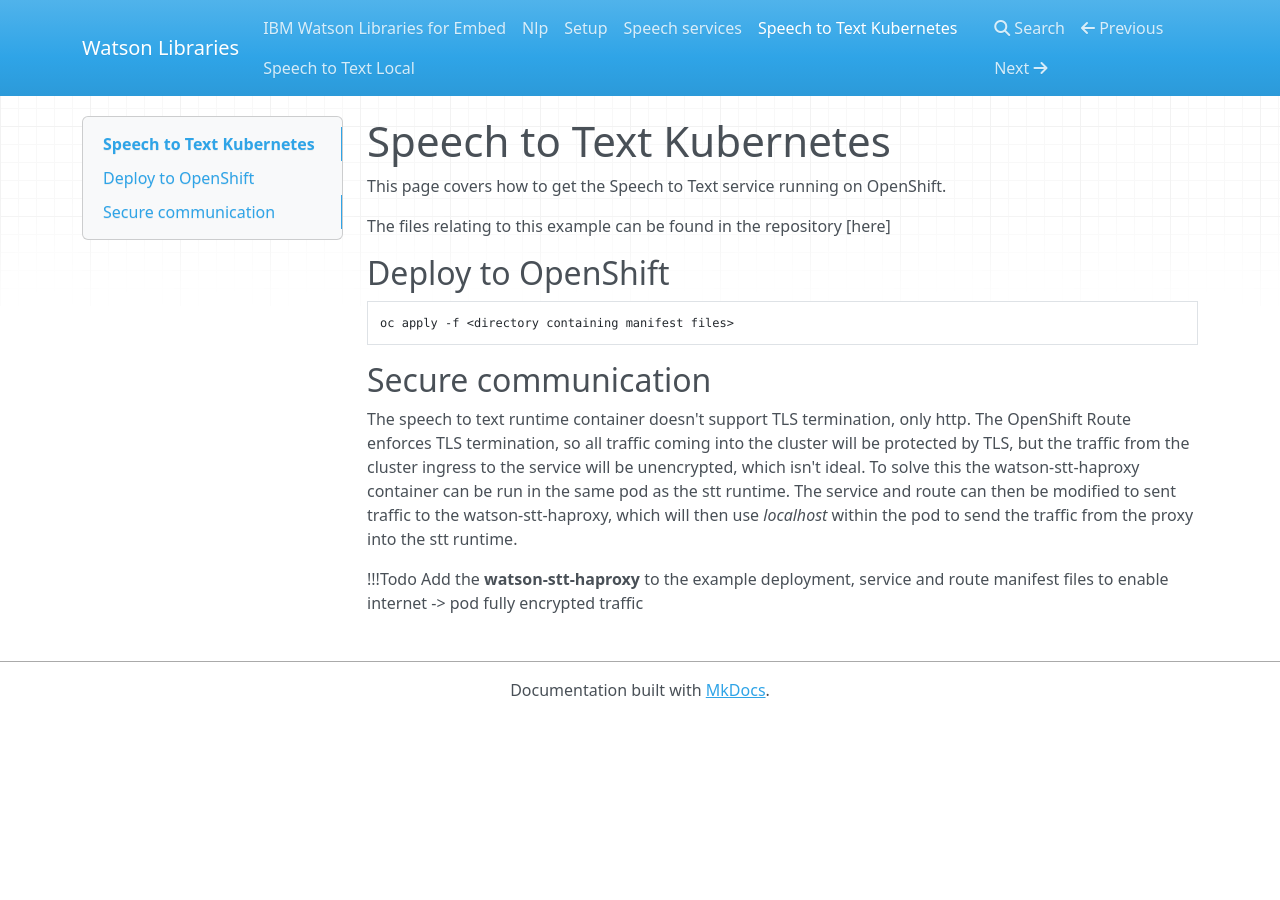
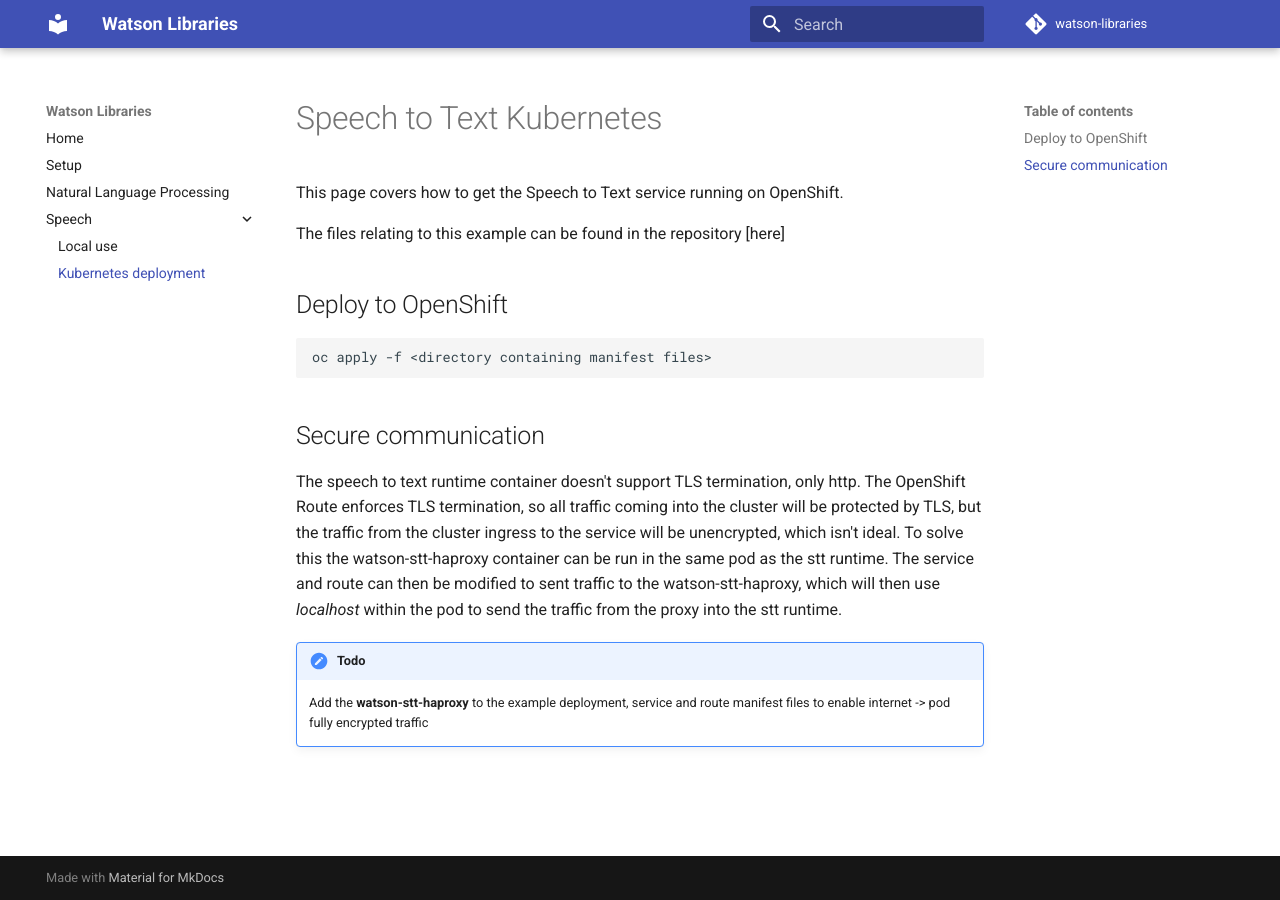
Before and after one commit to binnes/watson-libraries, an MkDocs documentation site: the page built from docs/stt-kube.md, in a window 1280 px wide. Built offline with MkDocs 1.6.1 and Material for MkDocs 9.7.7, drawn with Linux system fonts in a browser that asks for light colours; nearby versions of some CDN libraries; comment, search, counter and statistics services are not loaded.

Commit message:
update mkdocs config

```diff
--- a/mkdocs.yml
+++ b/mkdocs.yml
@@ -1 +1,44 @@
 site_name: Watson Libraries
+site_author: Brian Innes
+repo_name: "watson-libraries"
+repo_url: https://github.com/binnes/watson-libraries
+docs_dir: docs
+site_dir: public
+edit_uri: edit/main/docs
+theme:
+  name: material
+  language: en
+  features:
+    - content.code.annotate
+    - content.tabs.link
+    - navigation.instant
+    - naviagation.sections
+    - navigation.tracking
+    # - navigation.tabs
+    # - navigation.tabs.sticky
+    # - navigation.top
+    - search.suggest
+    - search.highlight
+use_directory_urls: true
+plugins:
+  - search:
+      lang: en
+  - minify:
+      minify_html: true
+markdown_extensions:
+  - attr_list
+  - admonition
+  - toc:
+      permalink: true
+      toc_depth: 4
+  - pymdownx.superfences
+  - pymdownx.highlight
+  - pymdownx.tabbed
+  - pymdownx.details
+nav:
+  - Home: index.md
+  - Setup: setup.md
+  - Natural Language Processing: nlp.md
+  - Speech:
+    - Local use: stt-local.md
+    - Kubernetes deployment: stt-kube.md
```
